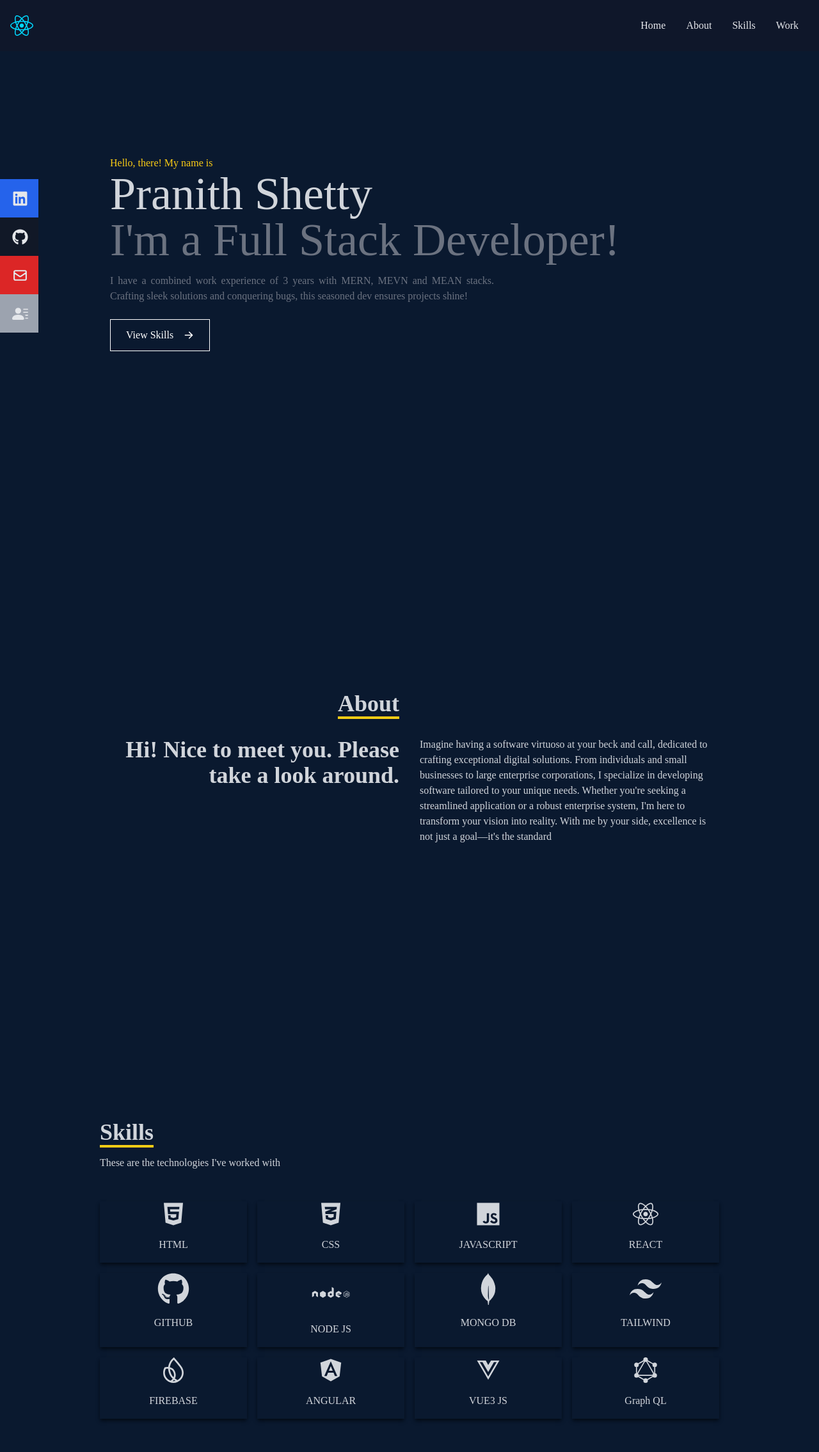
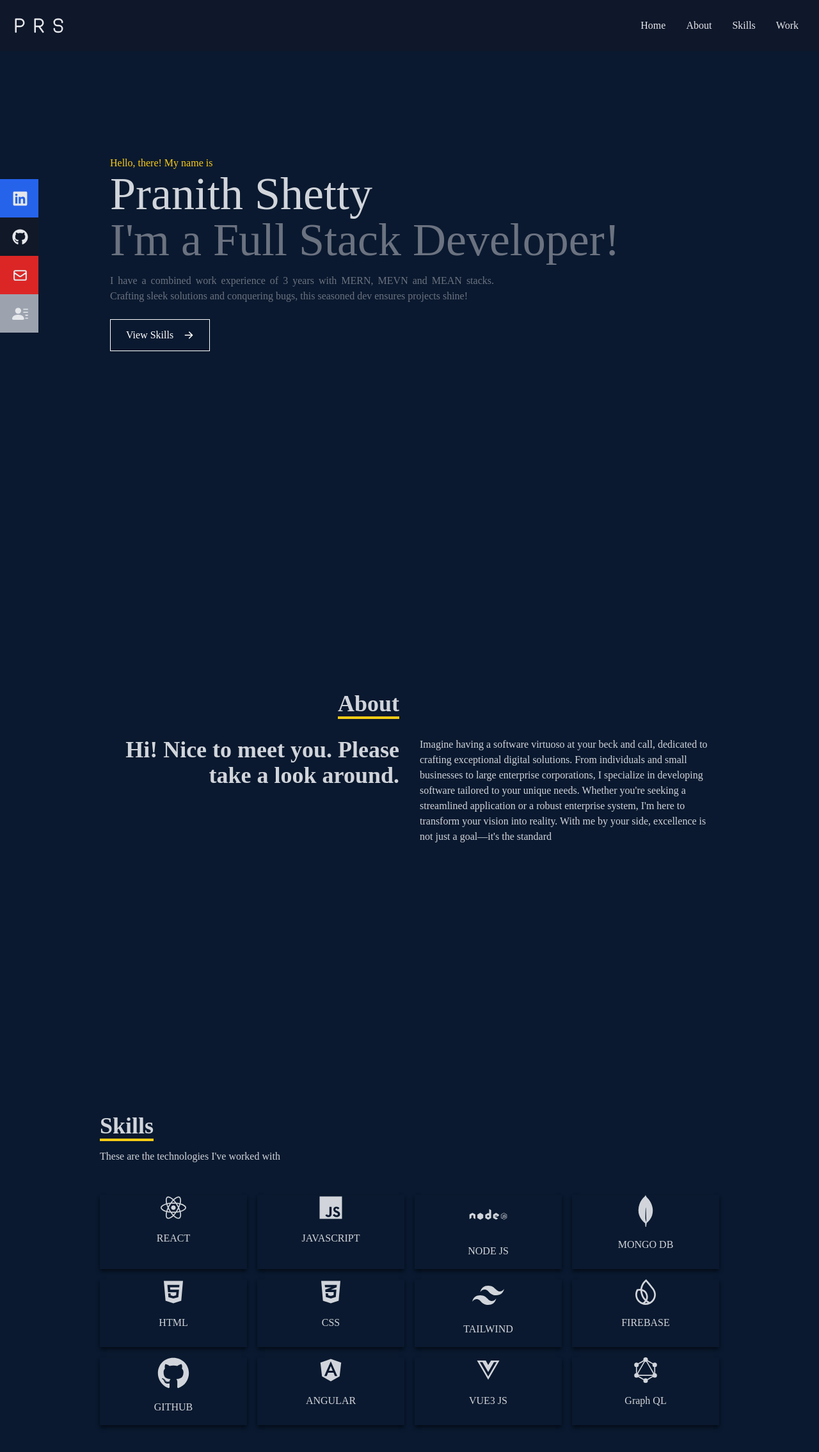
Before and after one commit to pranithshetty/my-protfolio, a React (Vite) app: page / in a window 1280 px wide. Shown: the top 2270 px of the page at 64% size. Built offline with nearby package versions, Linux system fonts and the light colour scheme.

Commit message:
Minor view updates

```diff
--- /dev/null
+++ b/src/components/Logo.tsx
@@ -0,0 +1,16 @@
+
+import { TbLetterP } from "react-icons/tb";
+import { TbLetterR } from "react-icons/tb";
+import { TbLetterS } from "react-icons/tb";
+const Logo = ({ size = 30 }) => {
+    return (
+        <div className='flex'>
+            {/* <img src={Logo} alt="My-Logo" /> */}
+            <TbLetterP size={size} />
+            <TbLetterR size={size} />
+            <TbLetterS size={size} />
+        </div>
+    )
+}
+
+export default Logo
--- a/src/components/NavBar.tsx
+++ b/src/components/NavBar.tsx
@@ -1,9 +1,10 @@
 import { FaBars, FaTimes, FaGithub, FaLinkedin } from 'react-icons/fa'
 import { useState } from 'react'
-import Logo from '../assets/react.svg'
 import { HiOutlineMail } from 'react-icons/hi';
 import { BsFillPersonLinesFill } from 'react-icons/bs';
 import Resume from '../assets/Resume.pdf'
+import Logo from './Logo';
+
 const NavBar = () => {
 
     const [showSideMenuMobile, setShowSideMenuMobile] = useState(false);
@@ -15,9 +16,7 @@ const NavBar = () => {
         <div className="fixed w-full h-[80px] flex justify-between items-center px-4  bg-slate-900 text-gray-200">
 
             {/* logo */}
-            <div>
-                <img src={Logo} alt="My-Logo" />
-            </div>
+            <Logo />
             {/* Nav sections PC */}
 
             <ul className='hidden md:flex'>
@@ -39,7 +38,7 @@ const NavBar = () => {
                         <a href="https://github.com/pranithshetty" target="_blank">GitHub</a><FaGithub size={25} />
                     </li>
                     <li className='w-[160px] h-[60px] flex justify-between items-center ml-[-100px] hover:ml-[-10px] duration-300 bg-red-600'>
-                        <a href="mailto:shetty.praneeth4@gmail.com">Email</a><HiOutlineMail size={25} />
+                        <a href="https://mail.google.com/mail/?view=cm&fs=1&to=shetty.praneeth4@gmail.com" target="_blank">Email</a><HiOutlineMail size={25} />
                     </li>
                     <li className='w-[160px] h-[60px] flex justify-between items-center ml-[-100px] hover:ml-[-10px] duration-300 bg-gray-400'>
                         <a href={Resume} target="_blank">Resume</a><BsFillPersonLinesFill size={25} />
--- a/src/components/Skills.tsx
+++ b/src/components/Skills.tsx
@@ -14,24 +14,12 @@ const Skills = () => {
 
                 <div className='w-full grid grid-cols-2 sm:grid-cols-4 gap-4 text-center py-8'>
                     <div className='shadow-md shadow-[#040c16] hover:scale-110 duration-500'>
-                        <FaHtml5 size={40} className="w-20 mx-auto" />
-                        <p className='my-4'>HTML</p>
-                    </div>
-                    <div className='shadow-md shadow-[#040c16] hover:scale-110 duration-500'>
-                        <FaCss3Alt size={40} className="w-20 mx-auto" />
-                        <p className='my-4'>CSS</p>
+                        <FaReact size={40} className="w-20 mx-auto" />
+                        <p className='my-4'>REACT</p>
                     </div>
                     <div className='shadow-md shadow-[#040c16] hover:scale-110 duration-500'>
                         <IoLogoJavascript size={40} className="w-20 mx-auto" />
                         <p className='my-4'>JAVASCRIPT</p>
-                    </div>
-                    <div className='shadow-md shadow-[#040c16] hover:scale-110 duration-500'>
-                        <FaReact size={40} className="w-20 mx-auto" />
-                        <p className='my-4'>REACT</p>
-                    </div>
-                    <div className='shadow-md shadow-[#040c16] hover:scale-110 duration-500'>
-                        <FaGithub size={50} className="w-20 mx-auto" />
-                        <p className='my-4'>GITHUB</p>
                     </div>
                     <div className='shadow-md shadow-[#040c16] hover:scale-110 duration-500'>
                         <DiNodejs size={60} className="w-20 mx-auto" />
@@ -42,12 +30,25 @@ const Skills = () => {
                         <p className='my-4'>MONGO DB</p>
                     </div>
                     <div className='shadow-md shadow-[#040c16] hover:scale-110 duration-500'>
+                        <FaHtml5 size={40} className="w-20 mx-auto" />
+                        <p className='my-4'>HTML</p>
+                    </div>
+                    <div className='shadow-md shadow-[#040c16] hover:scale-110 duration-500'>
+                        <FaCss3Alt size={40} className="w-20 mx-auto" />
+                        <p className='my-4'>CSS</p>
+                    </div>
+
+                    <div className='shadow-md shadow-[#040c16] hover:scale-110 duration-500'>
                         <SiTailwindcss size={50} className="w-20 mx-auto" />
                         <p className='my-4'>TAILWIND</p>
                     </div>
                     <div className='shadow-md shadow-[#040c16] hover:scale-110 duration-500'>
                         <SiFirebase size={40} className="w-20 mx-auto" />
                         <p className='my-4'>FIREBASE</p>
+                    </div>
+                    <div className='shadow-md shadow-[#040c16] hover:scale-110 duration-500'>
+                        <FaGithub size={50} className="w-20 mx-auto" />
+                        <p className='my-4'>GITHUB</p>
                     </div>
                     <div className='shadow-md shadow-[#040c16] hover:scale-110 duration-500'>
                         <FaAngular size={40} className="w-20 mx-auto" />
```
